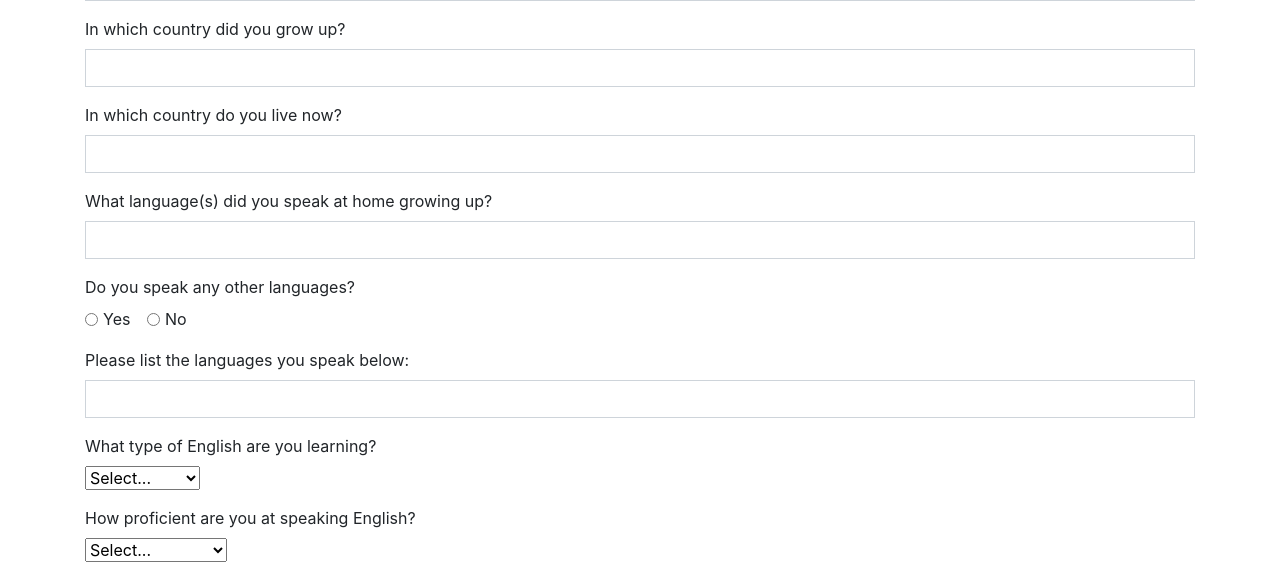
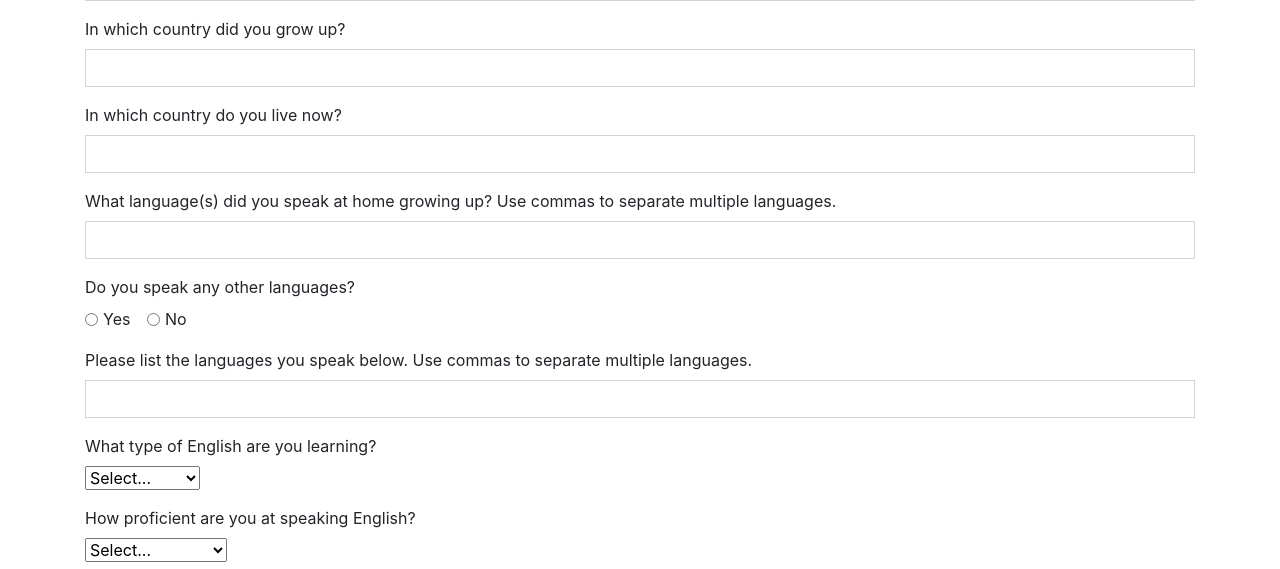
Before and after one commit to Woseseltops/prosodytest, a Django app: template testdefinition/templates/data_collection.html in a window 1280 px wide. Shown: the part 236-805 px from the top of the page. Run offline with Django 5.2, Linux system fonts and the light colour scheme; the template is opened without the code that fills it, so the values that code supplies are empty.

Commit message:
Warm mic pre-countdown; clarify language fields

```diff
--- a/testdefinition/templates/data_collection.html
+++ b/testdefinition/templates/data_collection.html
@@ -24,7 +24,7 @@
         <input type="text" id="live_now_country" name="live_now_country" class="form-control" required>
       </div>
       <div class="mb-3">
-        <label for="home_languages_growing_up" class="form-label">What language(s) did you speak at home growing up?</label>
+        <label for="home_languages_growing_up" class="form-label">What language(s) did you speak at home growing up? Use commas to separate multiple languages.</label>
         <input type="text" id="home_languages_growing_up" name="home_languages_growing_up" class="form-control" required>
       </div>
       <div class="mb-3">
@@ -39,7 +39,7 @@
         </div>
       </div>
       <div class="mb-3">
-        <label for="languages_list" class="form-label">Please list the languages you speak below:</label>
+        <label for="languages_list" class="form-label">Please list the languages you speak below. Use commas to separate multiple languages.</label>
         <input type="text" id="languages_list" name="languages_list" class="form-control">
       </div>
       <div class="mb-3">
```
Also changed, not shown: testdefinition/templates/recording_controls.html (+13 -8 lines).
